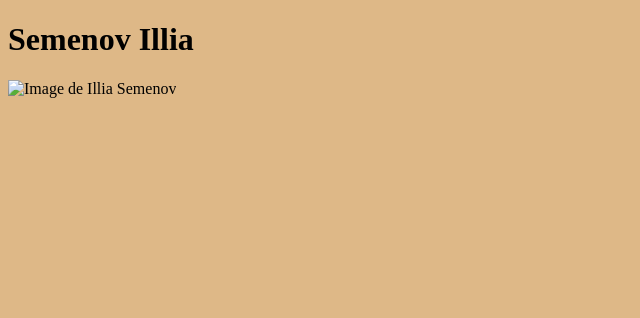
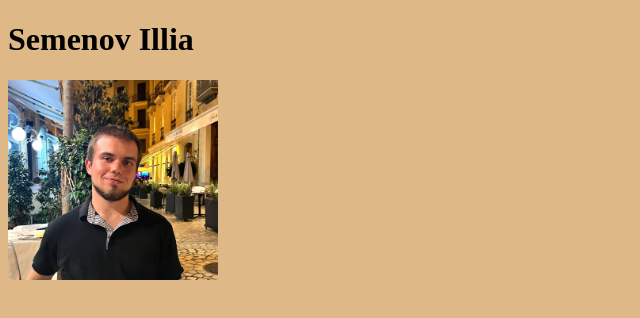
Before and after one commit to Dokuqui/Front-End_Portfolio, a plain HTML site: page Resume.html in a window 1280 px wide. Shown: the whole page, without its empty margins (0-640 px from the left). Drawn offline with Linux system fonts and the light colour scheme.

Commit message:
illia 25-10

```diff
--- a/Resume.html
+++ b/Resume.html
@@ -6,7 +6,7 @@
     </head>
     <body>
         <h1>Semenov Illia</h1>
-        <img src="../profile-img.png" alt="Image de Illia Semenov" height="200"/>
+        <img src="./image/profile-img.png" alt="Image de Illia Semenov" height="200"/>
 
 
     </body>
```
Also changed, not shown: image/profile-img.png (added).
